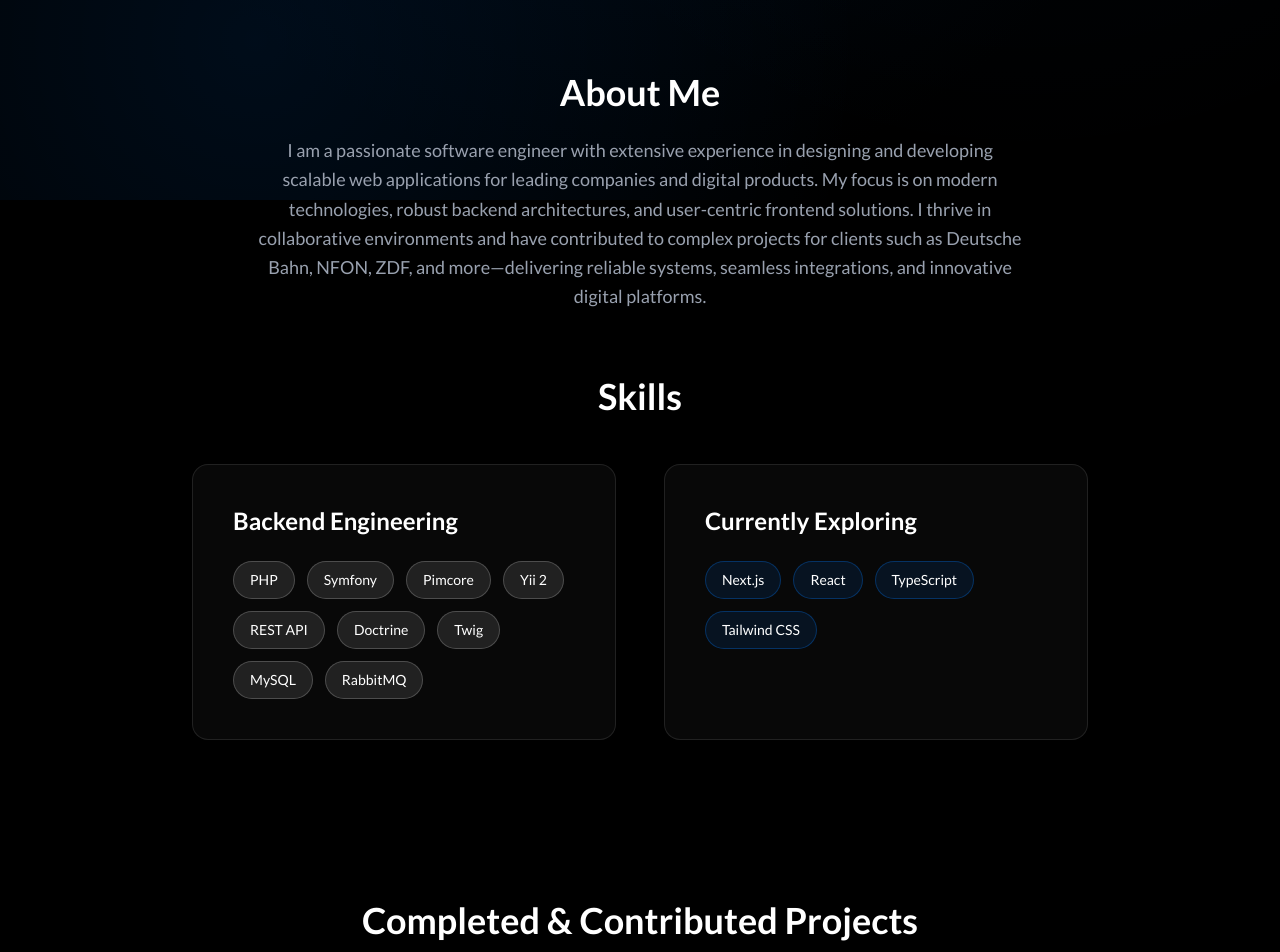
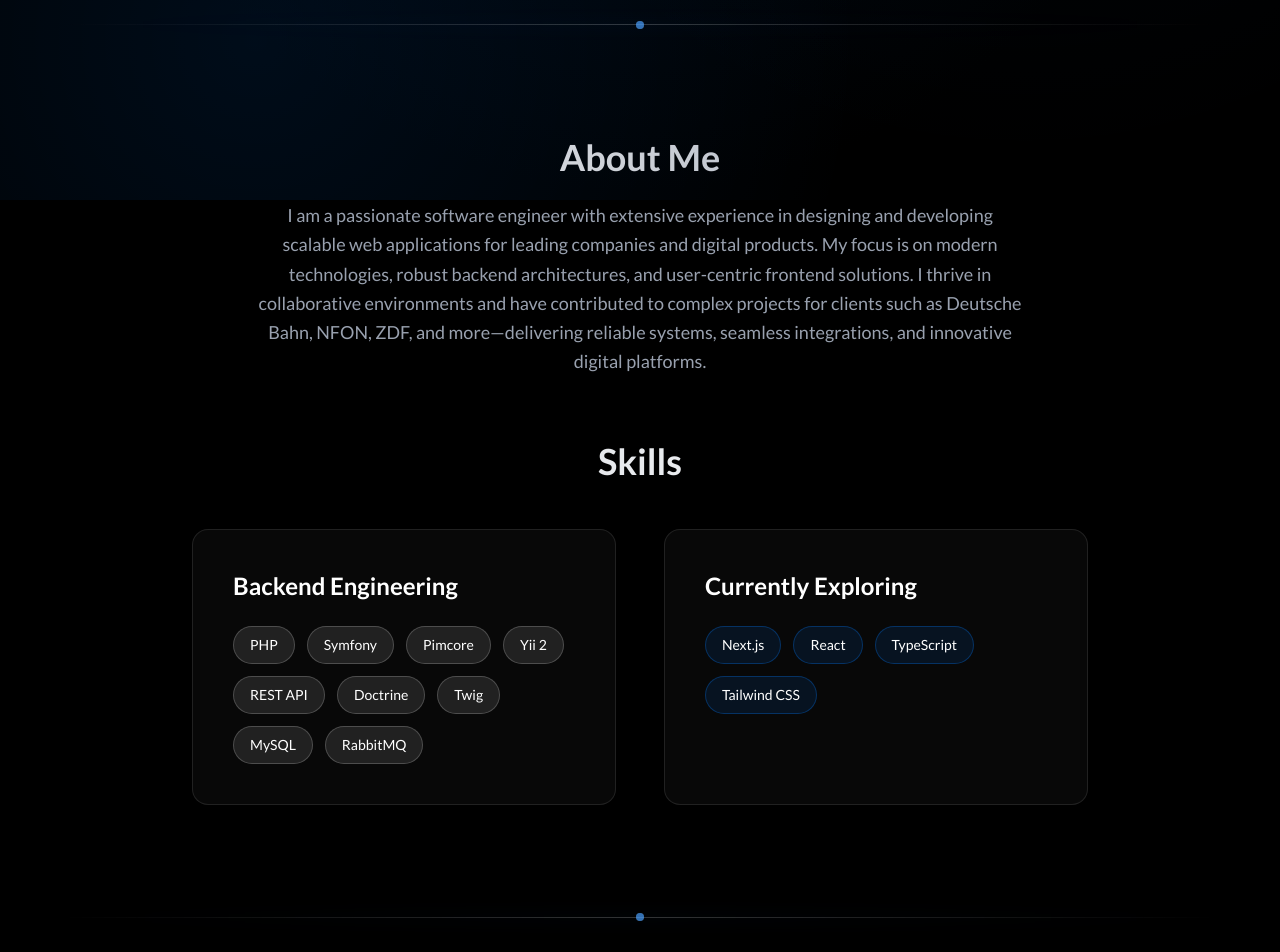
Before and after one commit to kohld/kohld.github.io, a Next.js app: page / in a window 1280 px wide. Shown: the part 600-1552 px from the top of the page. Built offline with nearby package versions, Linux system fonts and the light colour scheme.

Commit message:
[FEATURE] Optimize design.

```diff
--- a/app/components/about.tsx
+++ b/app/components/about.tsx
@@ -25,7 +25,7 @@ export default function About() {
     <section id="about" className="py-20 px-4 sm:px-6 lg:px-8">
       <div className="container mx-auto max-w-6xl">
         <div className="text-center mb-16">
-          <h2 className="text-3xl sm:text-4xl font-bold text-white mb-6">
+          <h2 className="text-3xl sm:text-4xl font-bold mb-6 bg-gradient-to-r from-white to-gray-400 bg-clip-text text-transparent">
             About Me
           </h2>
           <p className="text-lg text-gray-400 max-w-3xl mx-auto leading-relaxed">
@@ -40,7 +40,7 @@ export default function About() {
           </p>
         </div>
 
-        <h2 className="text-3xl sm:text-4xl font-bold text-white text-center mb-12">
+        <h2 className="text-3xl sm:text-4xl font-bold text-center mb-12 bg-gradient-to-r from-gray-300 to-white bg-clip-text text-transparent">
           Skills
         </h2>
 
--- a/app/components/contact.tsx
+++ b/app/components/contact.tsx
@@ -4,7 +4,7 @@ export default function Contact() {
   return (
     <section id="contact" className="py-20 px-4 sm:px-6 lg:px-8">
       <div className="container mx-auto max-w-3xl text-center">
-        <h2 className="text-3xl sm:text-4xl font-bold text-white mb-6">
+        <h2 className="text-3xl sm:text-4xl font-bold mb-6 bg-gradient-to-r from-gray-300 to-white bg-clip-text text-transparent">
           Contact
         </h2>
         <p className="text-xl text-gray-400 mb-12 font-light px-4">
--- a/app/components/footer.tsx
+++ b/app/components/footer.tsx
@@ -1,9 +1,9 @@
 export default function Footer() {
   return (
-    <footer className="py-8 px-4 sm:px-6 lg:px-8 border-t border-white/10">
+    <footer className="py-8 px-4 sm:px-6 lg:px-8 bg-black/80 backdrop-blur-xl border-t border-white/10">
       <div className="container mx-auto max-w-6xl">
         <div className="text-center">
-          <p className="text-gray-300 text-base">
+          <p className="text-gray-500 text-base">
             © {new Date().getFullYear()} Dennes Kohl. All rights reserved.
           </p>
         </div>
--- a/app/components/hero.tsx
+++ b/app/components/hero.tsx
@@ -52,7 +52,7 @@ export default function Hero() {
 
       {/* Content */}
       <div className="relative z-10 container mx-auto max-w-4xl text-center">
-        <h1 className="text-5xl sm:text-6xl lg:text-7xl font-bold text-white mb-6">
+        <h1 className="text-5xl sm:text-6xl lg:text-7xl font-bold mb-6 bg-gradient-to-r from-white via-gray-100 to-gray-300 bg-clip-text text-transparent">
           Hi, I&apos;m Dennes Kohl
         </h1>
         <p className="text-xl sm:text-2xl text-gray-400 mb-10 max-w-3xl mx-auto leading-relaxed font-light">
--- a/app/components/projects.tsx
+++ b/app/components/projects.tsx
@@ -113,7 +113,7 @@ export default function Projects() {
     <section id="projects" className="py-20 px-4 sm:px-6 lg:px-8">
       <div className="container mx-auto max-w-6xl">
         <div className="text-center mb-16">
-          <h2 className="text-3xl sm:text-4xl font-bold text-white mb-4">
+          <h2 className="text-3xl sm:text-4xl font-bold mb-4 bg-gradient-to-r from-white to-gray-400 bg-clip-text text-transparent">
             Completed & Contributed Projects
           </h2>
           <p className="text-lg text-gray-400 max-w-3xl mx-auto">
--- /dev/null
+++ b/app/components/section-divider.tsx
@@ -0,0 +1,18 @@
+export default function SectionDivider() {
+  return (
+    <div className="relative py-8 px-4 sm:px-6 lg:px-8">
+      <div className="container mx-auto max-w-6xl">
+        {/* Main gradient line */}
+        <div className="relative h-px bg-gradient-to-r from-transparent via-white/20 to-transparent">
+          {/* Glow effect */}
+          <div className="absolute inset-0 blur-sm bg-gradient-to-r from-transparent via-[#007AFF]/30 to-transparent"></div>
+
+          {/* Center dot */}
+          <div className="absolute left-1/2 top-1/2 -translate-x-1/2 -translate-y-1/2 w-2 h-2 bg-white/40 rounded-full">
+            <div className="absolute inset-0 bg-[#007AFF]/50 rounded-full animate-pulse"></div>
+          </div>
+        </div>
+      </div>
+    </div>
+  );
+}
--- a/app/page.tsx
+++ b/app/page.tsx
@@ -4,6 +4,7 @@ import About from './components/about';
 import Projects from './components/projects';
 import Contact from './components/contact';
 import Footer from './components/footer';
+import SectionDivider from './components/section-divider';
 
 export default function Home() {
   return (
@@ -30,8 +31,11 @@ export default function Home() {
         {/* Content */}
         <div className="relative z-10">
           <Hero />
+          <SectionDivider />
           <About />
+          <SectionDivider />
           <Projects />
+          <SectionDivider />
           <Contact />
         </div>
       </main>
```
